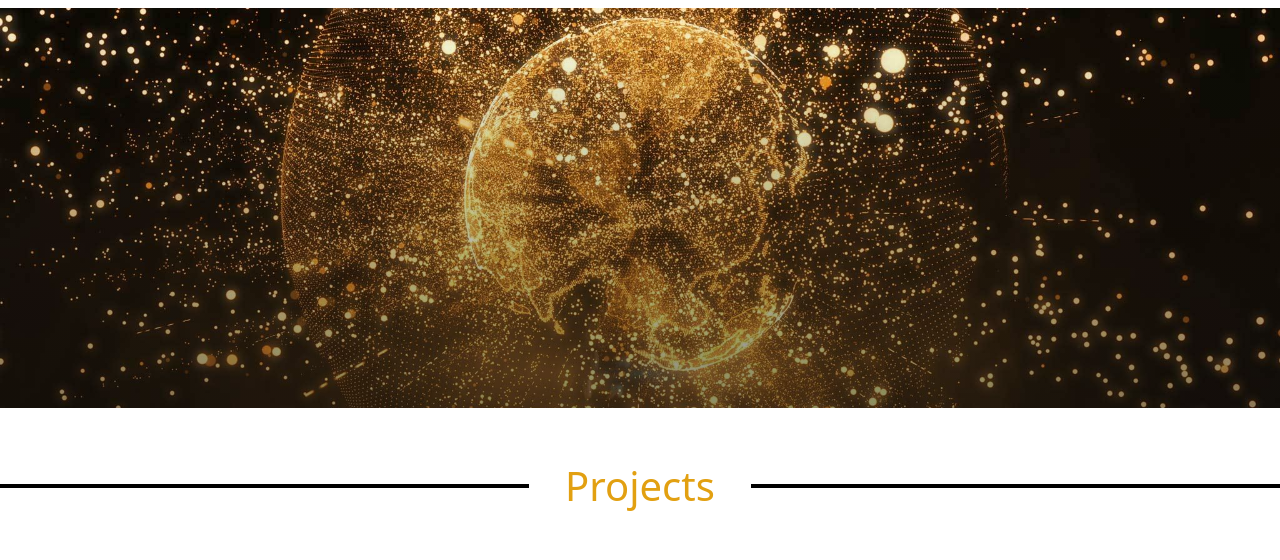
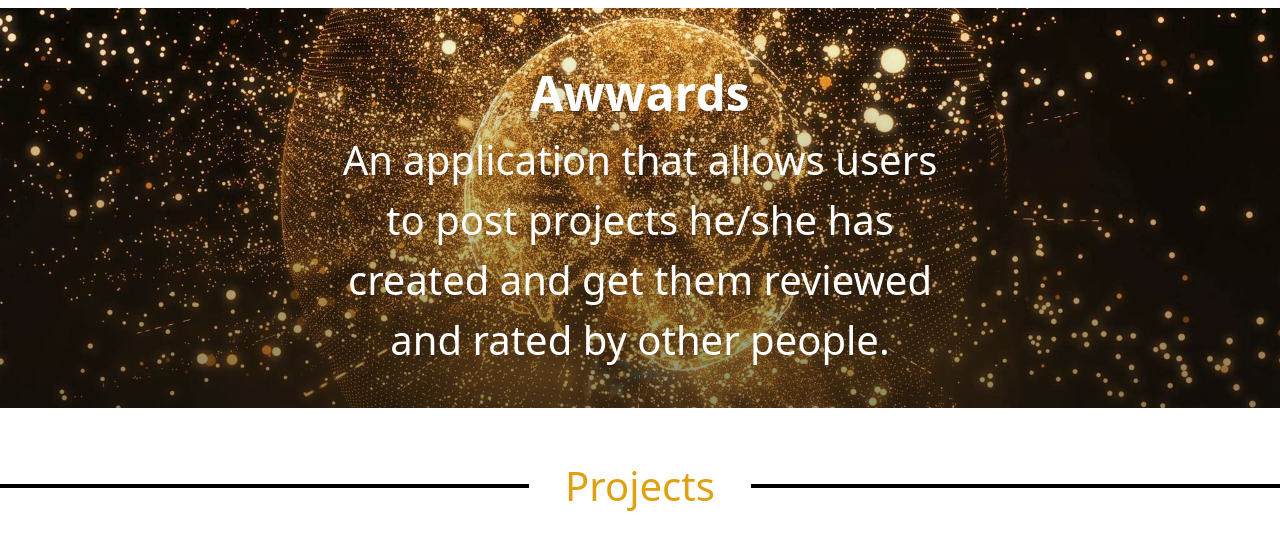
Before and after one commit to Mercywairimu01/Awwards, a Django app: template award/templates/index.html in a window 1280 px wide. Shown: the part 66-626 px from the top of the page. Run offline with Django 3.2, Linux system fonts and the light colour scheme; the template is opened without the code that fills it: most values are stand-ins (such as "Sample title", 1, 10 or a date in 2020); grey boxes marked "Sample" are stand-in pictures; some libraries are stand-ins or nearby versions.

Commit message:
deployment to heroku

```diff
--- a/award/templates/index.html
+++ b/award/templates/index.html
@@ -1,7 +1,11 @@
 {% extends 'base.html' %} {% block content %}
  {{block.super}}
 <div class="px-1 py-2 my-2 text-center" id="hero">
+    <h1 class="display-5 fw-bold mt-5">Awwards</h1>
+    <div class="col-lg-6 mx-auto">
+      <p class="lead mb-4" style="font-size: 40px;">An application that allows users to post projects he/she has created and get them reviewed and rated by other people.</p>
 
+    </div>
 </div>
 <!-- portfolio -->
 <div class="separator mt-md-5 mb-md-5">Projects</div>
```
